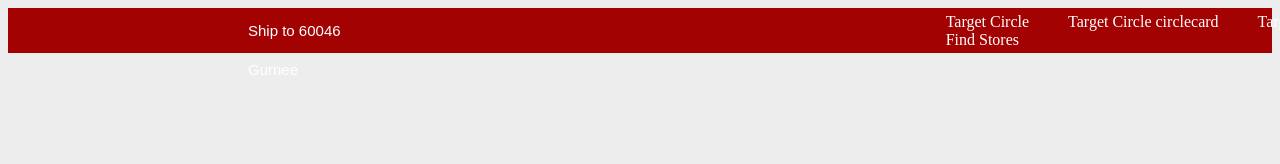
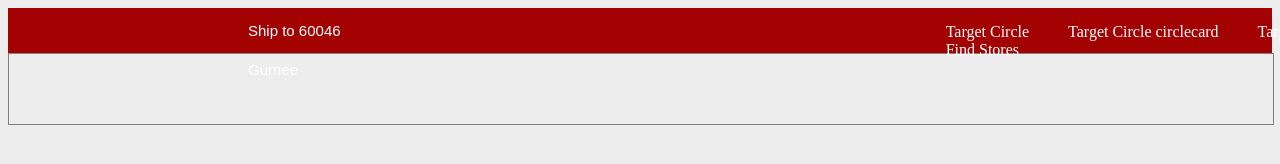
Before and after one commit to Alanimustafa/target-Store-Demo, a plain HTML site: page index.html in a window 1280 px wide. Shown: the top 164 px of the page. Drawn offline with Linux system fonts and the light colour scheme.

Commit message:
Start working on the second header

```diff
--- a/index.html
+++ b/index.html
@@ -48,6 +48,13 @@
       </div>
 
     </div>
+
+
+  <!-- The Second header -->
+    <div class="secondHeader">
+
+      <img src="./Images/target_logo.pngTarget" alt="" class="targetLogo">
+    </div>
     <script src="app.js" async defer></script>
   </body>
 </html>
--- a/style.css
+++ b/style.css
@@ -38,7 +38,7 @@ button:hover {
   display: inline;
   position: relative;
   left: 450px;
-  top: 5px;
+  top: 15px;
 }
 
 a {
@@ -48,3 +48,19 @@ a {
   text-decoration: none;
 
 }
+
+
+.secondHeader {
+  display: inline-flex;
+  position: inherit;
+  width: 100%;
+  background-color: none;
+  border: solid 1px;
+  border-color: gray;
+  height: 70px;
+
+}
+
+.targetLogo {
+
+}
```
Also changed, not shown: Images/target_logo.png (added).
